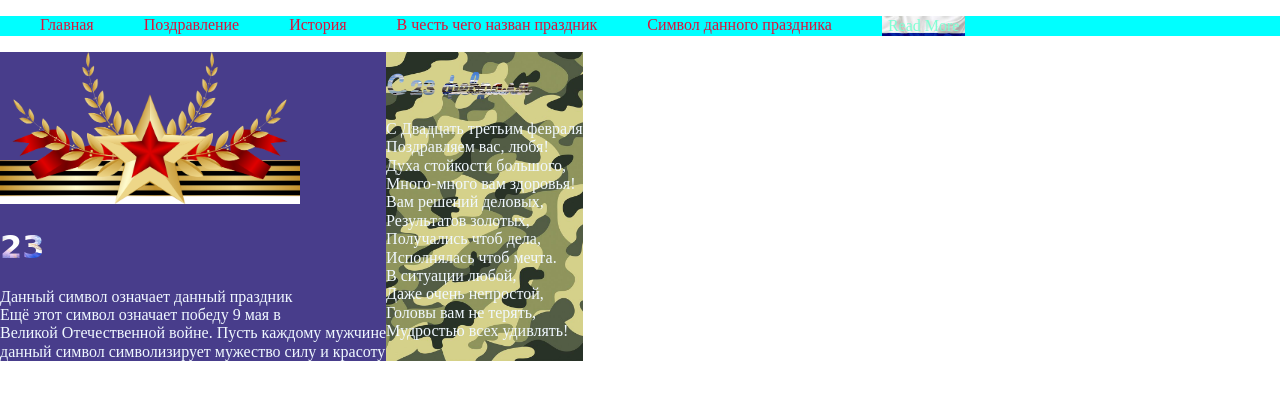
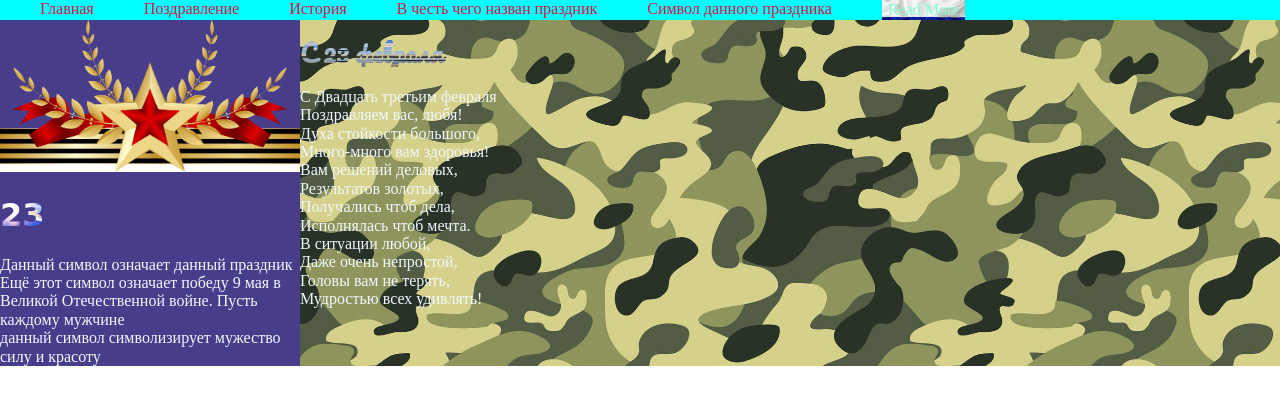
Before and after one commit to vadyushapopov2008/23, a plain HTML site: page 23 февраля/index.html in a window 1280 px wide. Drawn offline with Linux system fonts and the light colour scheme; a web font is replaced by a local one.

Commit message:
Add files via upload

```diff
--- a/23 февраля/CSS/style.CSS
+++ b/23 февраля/CSS/style.CSS
@@ -3,6 +3,11 @@
 }
 
 html,
+body {
+    min-width: 100%;
+
+}
+
 body {
     margin: 0;
     padding: 0;
@@ -14,13 +19,13 @@ li {}
 a {}
 
 .wrapper {
-
     margin: 0;
+    width: 100%;
 }
 
 .header {
     background-color: cyan;
-
+    position: sticky;
 }
 
 .nav {}
@@ -28,6 +33,7 @@ a {}
 .nav__list {
     display: flex;
     column-gap: 50px;
+    margin: 0;
 }
 
 .nav__item {
@@ -49,10 +55,12 @@ a {}
 
 .content {
     display: flex;
+    width: 100%;
+    height: 100%;
 }
 
 .date {
-
+    display: block;
     background-color: darkslateblue;
 }
 
@@ -82,8 +90,10 @@ a {}
 }
 
 .congratulation {
+    display: block;
     background-image: url(../pic/23.jpg);
     background-size: cover;
+    width: 100%;
 }
 
 .title {
```
Also changed, not shown: 23 февраля/index.html (+0 -2 lines).
